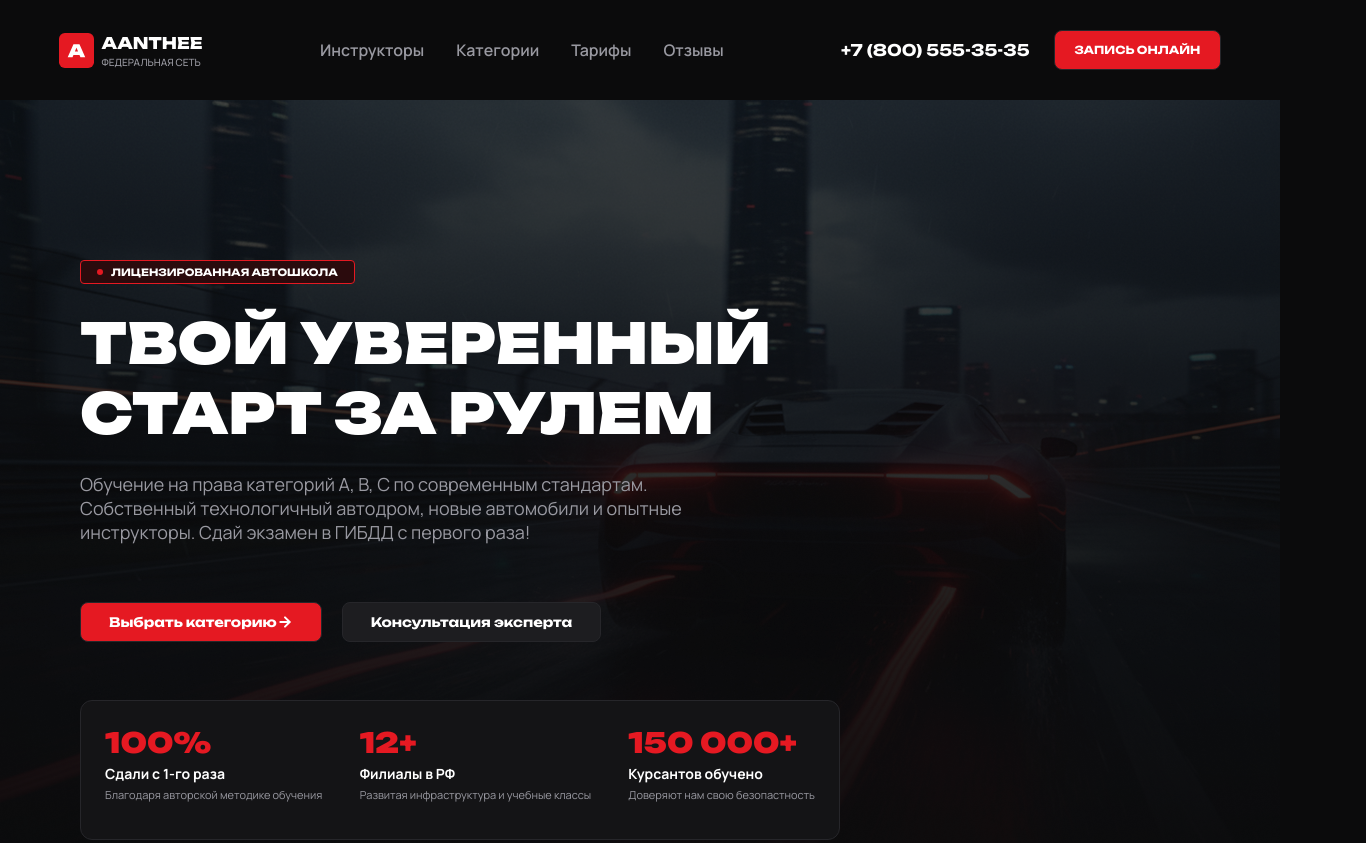
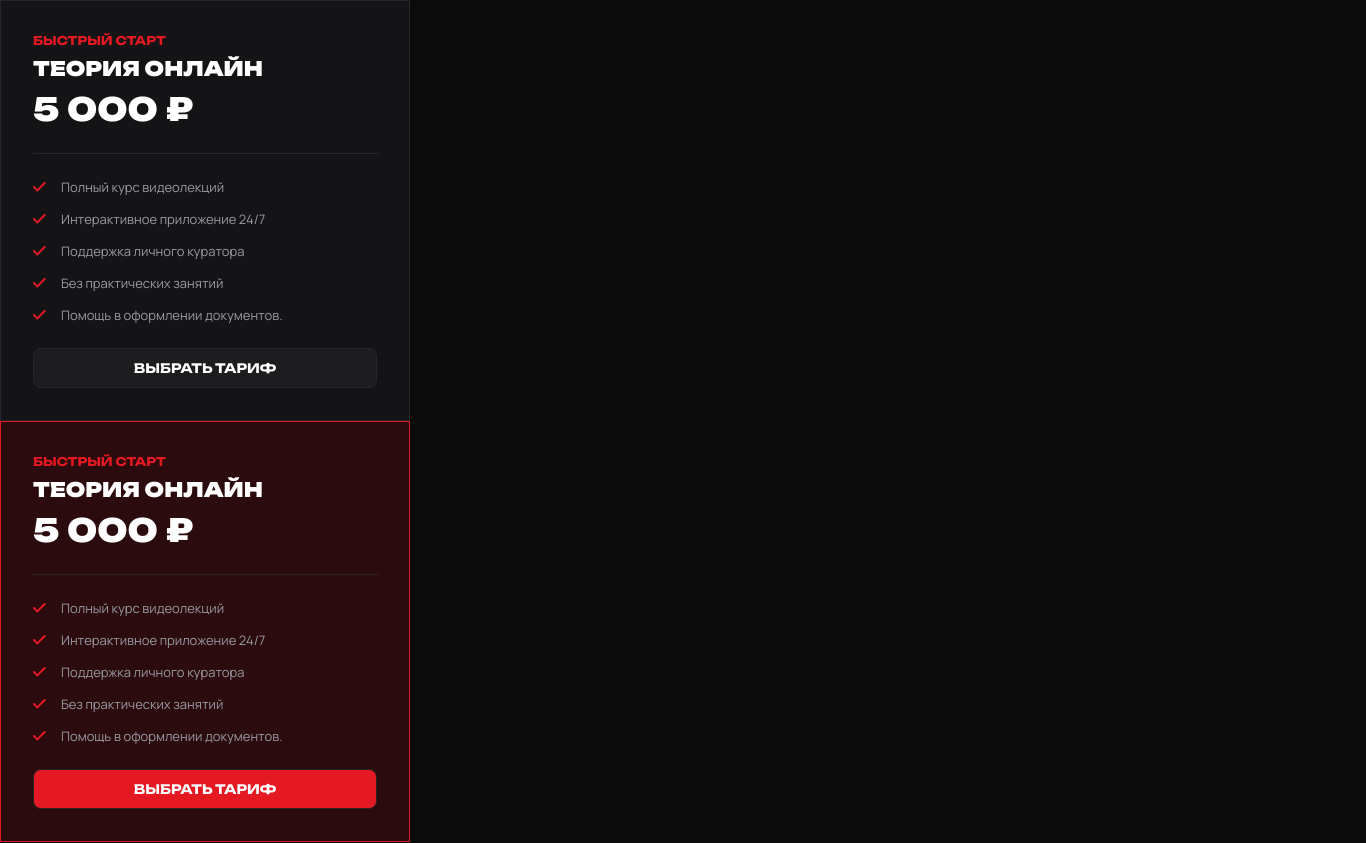
Before and after one commit to faza-ice/practice, a React (Vite) app: page / in a window 1280 px wide. Shown: the top 843 px of the page, 1366 px wide, since content can reach past the window. Built offline with nearby package versions, Linux system fonts and the light colour scheme.

Commit message:
сделал entities/rates

```diff
--- a/src/app/App.jsx
+++ b/src/app/App.jsx
@@ -7,7 +7,8 @@ function App() {
 
   return (
     <>
-      <Home></Home>
+      <Rates option='grey'></Rates>
+      <Rates option='red'></Rates>
     </>
   )
 }
--- a/src/entities/rates/ui/rates/Rates.jsx
+++ b/src/entities/rates/ui/rates/Rates.jsx
@@ -1,24 +1,28 @@
 import Button from '@/shared/ui/Button'
 import Title from '@/shared/ui/Title'
+import Text from '@/shared/ui/Text'
 import styles from './Rates.module.css'
 
-const Rates = ()=>{
-
+const Rates = (props)=>{
+    const {option} = props
+    const str = "Полный курс видеолекций. Интерактивное приложение 24/7. Поддержка личного куратора. Без практических занятий. Помощь в оформлении документов."
+    const description = str.split(". ");
 
     return(
-        <div className={styles.rates}>
+        <div className={`${styles.rates} ${styles[option]}`}>
             <div className={styles.head}>
                 <Title className={styles.them}>БЫСТРЫЙ СТАРТ</Title>
                 <Title className={styles.name}>ТЕОРИЯ ОНЛАЙН</Title>
                 <Title className={styles.price}>5 000 ₽</Title>
             </div>
             <div>
-                <ul>
-                    <li>Полный курс видеолекций</li>
-                    <li>Интерактивное приложение 24/7</li>
+                <ul className={styles.ul}>
+                    {description.map((el)=>{
+                        return <li><Text className={styles.text}>{el}</Text></li>
+                    })}
                 </ul>
             </div>
-            <Button option='grey' className={styles.button}>ВЫБРАТЬ ТАРИФ</Button>
+            <Button option={option} className={styles.button}>ВЫБРАТЬ ТАРИФ</Button>
         </div>
     )
 }
--- a/src/entities/rates/ui/rates/Rates.module.css
+++ b/src/entities/rates/ui/rates/Rates.module.css
@@ -4,8 +4,15 @@
     display: flex;
     flex-direction: column;
     row-gap: 24px;
+    box-sizing: border-box;
+}
+.grey{
+    background-color: var(--color-grey-2);
     border: var(--border);
-    box-sizing: border-box;
+}
+.red{
+    background-color: var(--color-red-2);
+    border: var(--border-2);
 }
 .head{
     width: 346px;
@@ -34,9 +41,23 @@
     color: var(--color-white);
 }
 .ul{
-    list-style-image: url('@/shared/assets/icon-list.svg');
-    color: var(--color-red);
+    list-style-type:none;
     display: flex;
     flex-direction: column;
-    row-gap: 20px;
+    row-gap: 14px;
+
+    & > li{
+        position: relative;
+        padding-left: 28px;
+    }
+    & > li::before{
+        position: absolute;
+        content: url('@/shared/assets/Vector.svg');
+        width: 16px;
+        height: 16px;
+        left: 0;
+    }
 }
+.text{
+    font-size: 13px;
+}
```
Also changed, not shown: src/shared/assets/Vector.svg (added).
